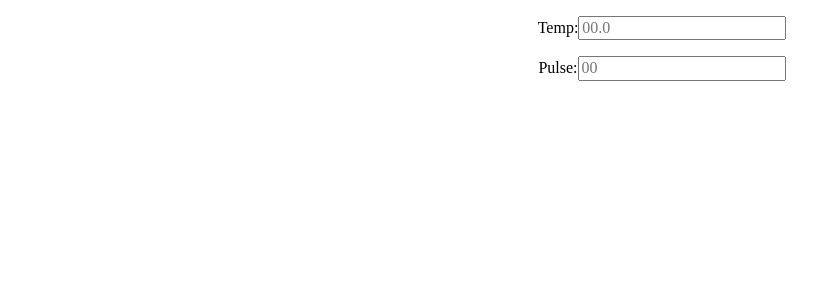
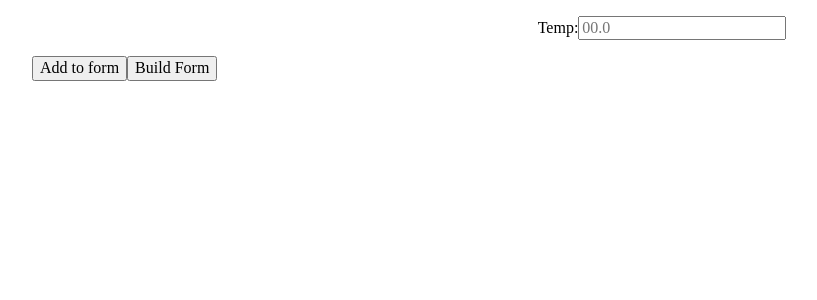
Before and after one commit to Chrononox/anethtracker, a React (Create React App) app: page / in a window 1280 px wide. Shown: the top 300 px of the page, without its empty margins (8-825 px from the left). Built offline with nearby package versions, Linux system fonts and the light colour scheme.

Commit message:
added button component

```diff
--- a/src/App.js
+++ b/src/App.js
@@ -1,9 +1,10 @@
 import React from 'react';
 import './App.css';
 import DataInput from './DataInput';
+import ExportButton from './ExportButton';
 
 //fill in form, form updates state, when you click button run function to save curr states into form and passes states to show last entered values.
-//make json file fo
+
 class App extends React.Component{
   constructor(){
     super();
@@ -24,15 +25,29 @@ class App extends React.Component{
     }
   }
 
+  //add data to form after button click
+  addToForm = (event) =>{
+    console.log('data is pushed to the form');
+  }
+
+  //build the form
+  buildForm = (event) =>{
+    console.log('this is where the form is turned into a PDF or TXT file')
+    console.log('^.^')
+  }
+///Data State Setters. There will be a few of these till i know better
  setTemp = (event) =>{
    console.log('set temp to ', event.target.value)
  }
+
+
 
   render(){
     return(
       <div>
         <DataInput title={'Temp:'} data={this.state.temp} setFunc={this.setTemp} />
-        <DataInput title={'Pulse:'} data={this.state.pulse} setFunc={this.setTemp} />
+        <ExportButton btnName={'Add to form'} setFunc={this.addToForm}/>
+        <ExportButton btnName={'Build Form'} setFunc={this.buildForm}/>
       </div>
     )
   }
--- a/src/DataInput.js
+++ b/src/DataInput.js
@@ -1,5 +1,6 @@
 import React from 'react'
 
+//add old data viewable to the side
 const DataInput = ({title, data, setFunc}) =>{
     return(
         <div className="tc">
@@ -14,4 +15,4 @@ const DataInput = ({title, data, setFunc}) =>{
     )
 }
 
-export default DataInput;
+export default DataInput
--- /dev/null
+++ b/src/ExportButton.js
@@ -0,0 +1,9 @@
+import React from 'react'
+
+const ExportButton = ({ btnName, setFunc}) =>{
+    return(
+        <button onClick={setFunc}>{btnName}</button>
+    )
+}
+
+export default ExportButton;
```
